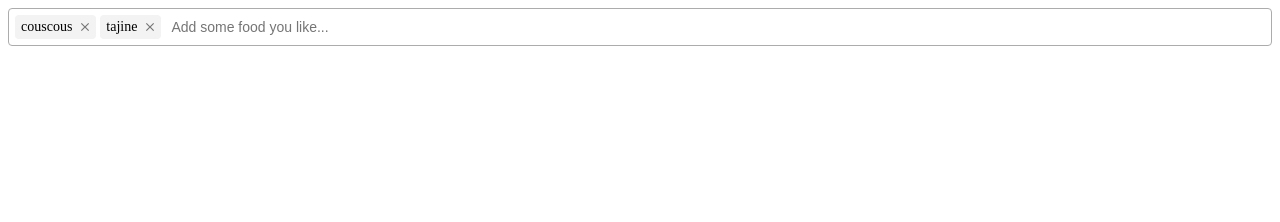
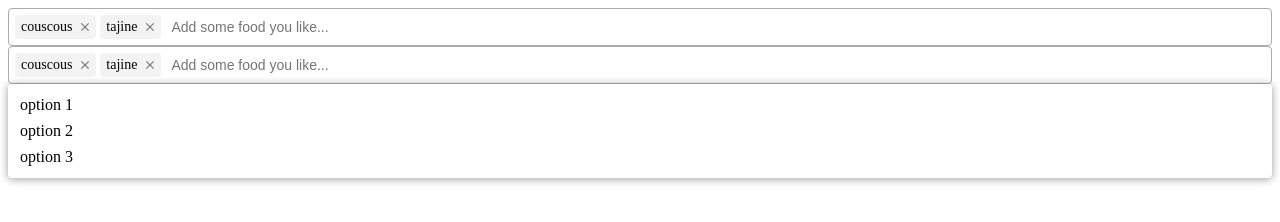
Before and after one commit to yassine-klilich/leather-tag, a website built with webpack: page src/index.html in a window 1280 px wide. Built offline with nearby package versions, Linux system fonts and the light colour scheme.

Commit message:
[Add] autocomplete (work in progress)

```diff
--- a/src/index.html
+++ b/src/index.html
@@ -1,13 +1,43 @@
 <!DOCTYPE html>
 <html lang="en">
-<head>
-  <meta charset="UTF-8">
-  <meta http-equiv="X-UA-Compatible" content="IE=edge">
-  <meta name="viewport" content="width=device-width, initial-scale=1.0">
-</head>
-<body>
-
-  <div id="tags"></div>
-
-</body>
+  <head>
+    <meta charset="UTF-8" />
+    <meta http-equiv="X-UA-Compatible" content="IE=edge" />
+    <meta name="viewport" content="width=device-width, initial-scale=1.0" />
+  </head>
+  <body>
+    <div id="tags"></div>
+    <div id="tags" class="custom-tag yk-tags">
+      <div class="yk-tags__item">
+        <span class="yk-tags__value">couscous</span
+        ><button class="yk-tags__btn-remove">
+          <svg width="14" height="14" viewBox="0 0 48 48">
+            <path
+              fill="#767676"
+              d="M38 12.83l-2.83-2.83-11.17 11.17-11.17-11.17-2.83 2.83 11.17 11.17-11.17 11.17 2.83 2.83 11.17-11.17 11.17 11.17 2.83-2.83-11.17-11.17z"
+            ></path>
+          </svg>
+        </button>
+      </div>
+      <div class="yk-tags__item">
+        <span class="yk-tags__value">tajine</span
+        ><button class="yk-tags__btn-remove">
+          <svg width="14" height="14" viewBox="0 0 48 48">
+            <path
+              fill="#767676"
+              d="M38 12.83l-2.83-2.83-11.17 11.17-11.17-11.17-2.83 2.83 11.17 11.17-11.17 11.17 2.83 2.83 11.17-11.17 11.17 11.17 2.83-2.83-11.17-11.17z"
+            ></path>
+          </svg>
+        </button>
+      </div>
+      <input class="yk-tags__input" placeholder="Add some food you like..." />
+    </div>
+    <div class="yk-tags__autocomplete">
+      <ul>
+        <li>option 1</li>
+        <li>option 2</li>
+        <li>option 3</li>
+      </ul>
+    </div>
+  </body>
 </html>
--- a/src/yk-tags.css
+++ b/src/yk-tags.css
@@ -54,3 +54,35 @@
 .yk-tags.yk-tags--disabled .yk-tags__input {
   display: none;
 }
+
+.yk-tags__autocomplete {
+  padding-top: 8px;
+  padding-bottom: 8px;
+  background-color: #fff;
+  box-shadow: 0px 1px 8px rgb(0 0 0 / 40%);
+  border-radius: 4px;
+  display: flex;
+  flex-direction: column;
+  max-height: 250px;
+  overflow: auto;
+}
+
+.yk-tags__autocomplete ul {
+  margin: 0;
+  padding: 0;
+  display: flex;
+  flex-direction: column;
+  list-style: none;
+}
+
+.yk-tags__autocomplete li {
+  line-height: 26px;
+  padding-left: 12px;
+  padding-right: 12px;
+  font-size: 16px;
+  cursor: pointer;
+}
+
+.yk-tags__autocomplete li:hover {
+  background-color: #ededed;
+}
--- a/src/yk-tags.js
+++ b/src/yk-tags.js
@@ -28,10 +28,12 @@ if(window.Tags == undefined) {
       let _dom = {
         tagsWrapper: null,
         inputTags: null,
+        autoCompleteWrapper: null,
       }
       let _values = []
       let _tagItems = []
       let _disabled = false
+      let _autoComplete = false
 
       Object.defineProperty(this, "config", {
         get: () => _config,
@@ -41,6 +43,7 @@ if(window.Tags == undefined) {
           _initGUI.call(this)
           this.values = _config.initValues
           this.disabled = _config.disabled
+          this.autoComplete = _config.autoComplete
         }
       })
       Object.defineProperty(this, "dom", {
@@ -79,6 +82,17 @@ if(window.Tags == undefined) {
             } break;
           }
           _disabled = value
+        },
+      })
+      Object.defineProperty(this, "autoComplete", {
+        get: () => _autoComplete,
+        set: (value) => {
+          if((value instanceof Array) == false) {
+            throw new Error("ERROR[set.autoComplete] :: parameter is not instance of Array")
+          }
+          _autoComplete = value
+          const clientRect = this.dom.tagsWrapper.getBoundingClientRect()
+
         },
       })
 
@@ -146,6 +160,8 @@ if(window.Tags == undefined) {
     Tags.prototype.removeAll = function() {
       this.values = []
     }
+
+    Tags.DefaultConfig = _defaultConfig
 
     /**
      * Initialize GUI for tag
```
